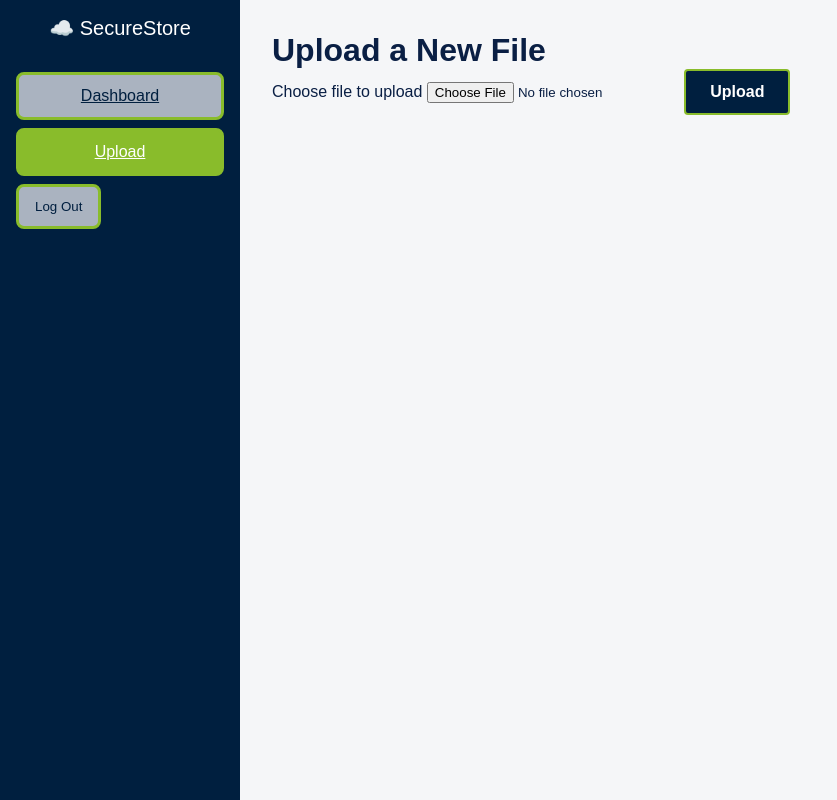
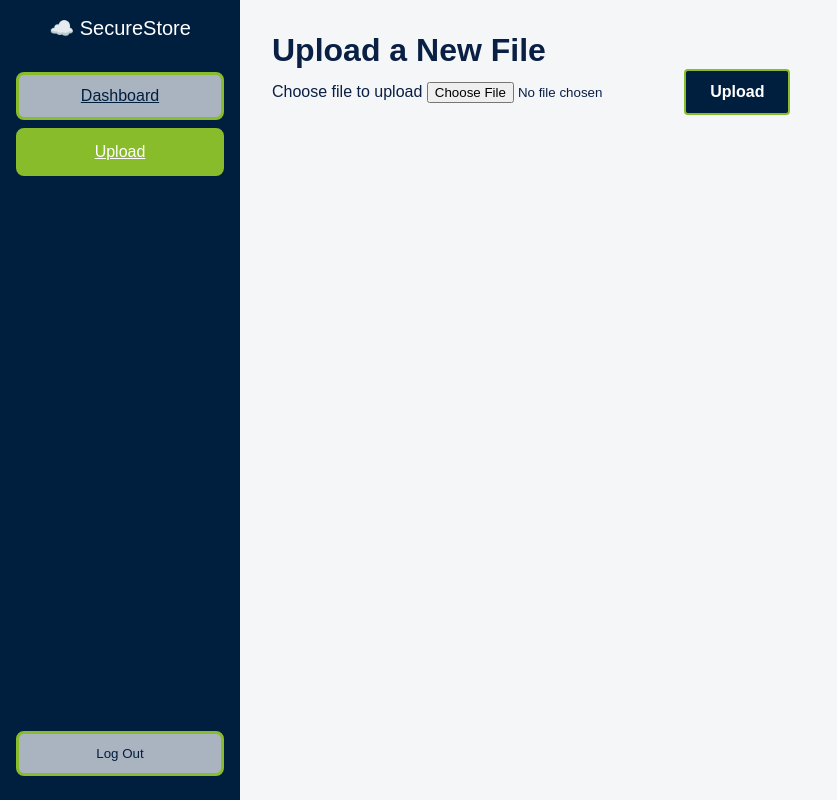
Before and after one commit to abdul-rehman16/secure-file-storage, a Flask app: page /upload in a window 1280 px wide. Shown: the whole page, without its empty margins (0-837 px from the left). Run offline with Flask 3, Linux system fonts and the light colour scheme; the visitor is signed in with stand-in values (Sample User, id 1).

Commit message:
feat: enable CORS on /upload endpoint

```diff
--- a/app.py
+++ b/app.py
@@ -17,6 +17,7 @@ from azure.storage.blob import BlobServiceClient
 
 from auth.models import User
 from encryption.crypto_utils import encrypt_file, decrypt_file
+from flask_cors import CORS, cross_origin
 
 # ─── Load environment & instantiate app ──────────────────────────────────────
 load_dotenv()
@@ -190,6 +191,7 @@ def index():
 # ─── UPLOAD (GET & POST) ─────────────────────────────────────────────────────
 
 @app.route('/upload', methods=['GET','POST'])
+@cross_origin(origins="*")
 @login_required
 def upload():
     if request.method == 'POST':
--- a/requirements.txt
+++ b/requirements.txt
@@ -10,6 +10,7 @@ cryptography==45.0.4
 dnspython==2.7.0
 email_validator==2.2.0
 Flask==3.1.1
+flask-cors==6.0.1
 Flask-Login==0.6.3
 gunicorn==23.0.0
 idna==3.10
--- a/static/style.css
+++ b/static/style.css
@@ -58,10 +58,17 @@ html, body {
     background-color: #89bc2b;
     color: #fff;
 }
-
+.sidebar {
+    position: relative;
+}
 /* Logout button */
 .logout-btn {
-    margin-top: auto;
+    /* remove the old flex spacer */
+    /* margin-top: auto; */
+    position: absolute;
+    bottom: 1.5rem;     /* or whatever gap you like from the bottom */
+    left: 1rem;         /* match your sidebar’s horizontal padding */
+    right: 1rem;        /* same here so it spans the full inner width */
     padding: 0.75rem 1rem;
     background-color: #aab3c0;
     color: #001f3f;
```
